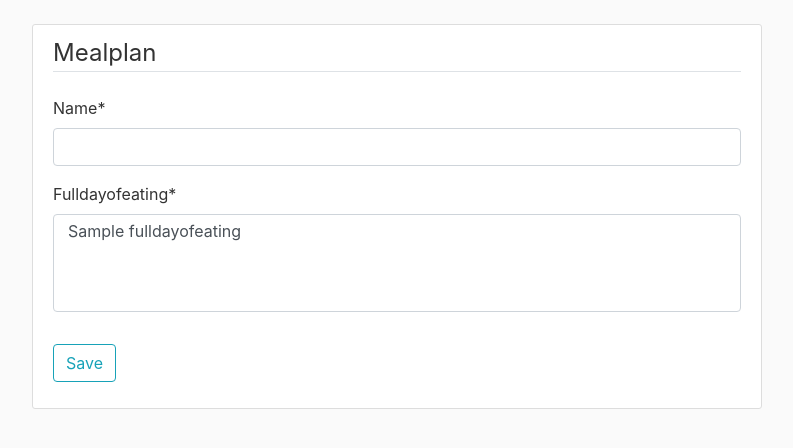
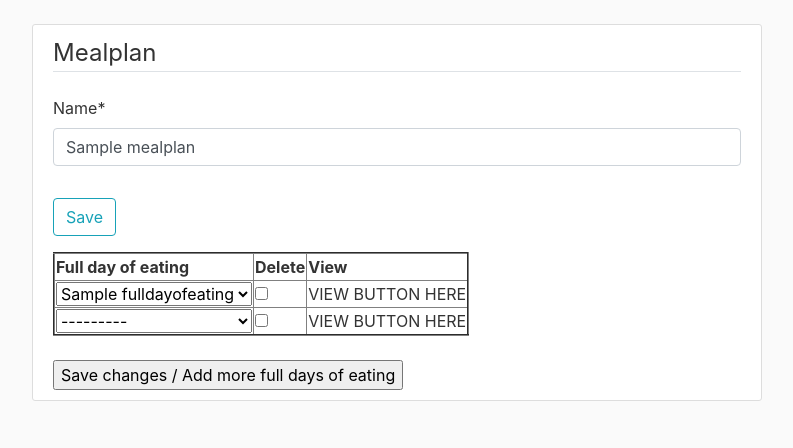
Before and after one commit to matthias4366/mf-2, a Django app: page /mealplan/1/update/ in a window 1280 px wide. Shown: the part 56-504 px from the top of the page, without its empty margins (53-846 px from the left). Run offline with Django 3.2, Linux system fonts and the light colour scheme; a user stored in the database is signed in; tables that the repository leaves empty hold one stand-in row (values such as "Sample post"); parts of the project's set-up code (start-up, migrations or seed data) failed here and were passed over; some libraries are stand-ins or nearby versions.

Commit message:
Working on the creation of Mealplans. The models SpecificFullDayOfEating and Mealplan were designed properly. A formset was created for SpecficFullDayOfEating. The html file for the Mealplan creation has been done. It is possible to create meal plans now. Some functionality is still missing: generate shopping list and calculate vitamin percentages. The detail view of a mealplan is shit as always. But it is a solid start.

```diff
--- a/projectmf/measuredfood/admin.py
+++ b/projectmf/measuredfood/admin.py
@@ -3,7 +3,6 @@ from .models import (
     RawIngredient,
     SpecificIngredient,
     NutrientProfile,
-    Recipe,
     FullDayOfEating,
     Mealplan
     )
@@ -12,6 +11,5 @@ from .models import (
 admin.site.register(RawIngredient)
 admin.site.register(SpecificIngredient)
 admin.site.register(NutrientProfile)
-admin.site.register(Recipe)
 admin.site.register(FullDayOfEating)
 admin.site.register(Mealplan)
--- a/projectmf/measuredfood/forms.py
+++ b/projectmf/measuredfood/forms.py
@@ -6,7 +6,8 @@ from measuredfood.models import (
     FullDayOfEating,
     NutrientProfile,
     RawIngredient,
-    Mealplan
+    Mealplan,
+    SpecificFullDayOfEating
     )
 from django.forms import inlineformset_factory
 import pprint
@@ -17,15 +18,6 @@ class UserRegisterForm(UserCreationForm):
     class Meta:
         model = User
         fields = ['username', 'email', 'password1', 'password2']
-
-
-# class SpecificIngredientForm(forms.ModelForm):
-#     """This class does not currently do anything."""
-#
-#     class Meta:
-#         model = SpecificIngredient
-#         fields = '__all__'
-#         exclude = ['author']
 
 
 class FullDayOfEatingForm(forms.ModelForm):
@@ -65,8 +57,10 @@ class MealplanForm(forms.ModelForm):
         model = Mealplan
         exclude = ['author']
 
-    # TODO: Important error. Only query the FullDayOfEating objects that belong
-    # to the user.
-    fulldayofeating = forms.ModelMultipleChoiceField(
-        queryset = FullDayOfEating.objects.all()
-    )
+
+SpecificFullDayOfEatingFormset = inlineformset_factory(
+    Mealplan,
+    SpecificFullDayOfEating,
+    fields=('__all__'),
+    extra=1,
+)
--- a/projectmf/measuredfood/models.py
+++ b/projectmf/measuredfood/models.py
@@ -113,7 +113,6 @@ class FullDayOfEating(models.Model):
     """
     Putting many recipes and single ingredients together creates a full day of
     eating.
-    TODO: write the code for this class and create the correct relationships.
     """
 
     name = models.CharField(max_length=100)
@@ -135,65 +134,15 @@ class FullDayOfEating(models.Model):
         on_delete=models.SET_NULL,
         editable = True,
         null=True,
-        blank=True
+        blank=False
     )
 
     def __str__(self):
         return self.name
 
-    # def get_absolute_url(self):
-    #     return reverse('list-recipes')
-
-
-class Mealplan(models.Model):
-    """
-    Putting many FullDayOfEating instances together creates a mealplan.
-    """
-
-    name = models.CharField(max_length=100)
-
-    author = models.ForeignKey(
-        User,
-        on_delete=models.CASCADE,
-        blank=True,
-        null=True
-    )
-
-    fulldayofeating = models.ManyToManyField(
-        FullDayOfEating
-    )
-
-    def __str__(self):
-        return self.name
-
-    def get_absolute_url(self):
-        return reverse('list-mealplan')
-
-
-class Recipe(models.Model):
-
-    name = models.CharField(max_length=100)
-
-    author = models.ForeignKey(
-        User,
-        on_delete=models.CASCADE,
-        editable = False
-    )
-
-    def __str__(self):
-        return self.name
-
-    def get_absolute_url(self):
-        return reverse('list-recipes')
-
 
 class SpecificIngredient(models.Model):
-    # This class does not need an author, as it is linked to a specific
-    # FullDayOfEating and the FullDayOfEating has an author.
 
-    # A specific ingredient can't both belong to a recipe AND to a
-    # FullDayOfEating. This is complicated, so I will forget about
-    # the recipes for now.
     fulldayofeating = models.ForeignKey(
         FullDayOfEating,
         on_delete=models.CASCADE,
@@ -215,10 +164,6 @@ class SpecificIngredient(models.Model):
     other. So, the base_amounts are important for the ratios of the ingredients
     at a later point.
     """
-    # base_amount = models.FloatField(
-    #     blank=False,
-    #     null=True
-    # )
     base_amount = models.DecimalField(
         max_digits=MAX_DIGITS_,
         decimal_places=DECIMAL_PLACES_,
@@ -303,3 +248,48 @@ class SpecificIngredient(models.Model):
             return label
         else:
             return 'SpecificIngredient without an associated RawIngredient'
+
+
+class Mealplan(models.Model):
+    """
+    Putting many SpecificFullDayOfEating instances together creates a mealplan.
+    """
+
+    name = models.CharField(max_length=100)
+
+    author = models.ForeignKey(
+        User,
+        on_delete=models.CASCADE,
+        blank=True,
+        null=True
+    )
+
+    def __str__(self):
+        return self.name
+
+    def get_absolute_url(self):
+        return reverse('list-mealplan')
+
+
+class SpecificFullDayOfEating(models.Model):
+    """
+    The principle here is the same as with RawIngredient and SpecificIngredient.
+    Here is is FullDayOfEating and SpecificFullDayOfEating.
+    SpecificFullDayOfEating is used to composite a Mealplan.
+    Each SpecificFullDayOfEating has an associated Mealplan and an associated
+    FullDayOfEating and serves as the glue between the two.
+    """
+
+    fulldayofeating = models.ForeignKey(
+        FullDayOfEating,
+        on_delete=models.CASCADE,
+        blank=False,
+        null=True
+    )
+
+    mealplan = models.ForeignKey(
+        Mealplan,
+        on_delete=models.CASCADE,
+        blank=False,
+        null=True
+    )
--- a/projectmf/measuredfood/templates/measuredfood/mealplan_form.html
+++ b/projectmf/measuredfood/templates/measuredfood/mealplan_form.html
@@ -6,7 +6,7 @@
             {% csrf_token %}
             <fieldset class="form-group">
                 <legend class="border-bottom mb-4">Mealplan</legend>
-                {{ form|crispy }}
+                {{ form_mealplan|crispy }}
             </fieldset>
             <div class="form-group">
                 <button
@@ -16,6 +16,28 @@
                   Save
                 </button>
             </div>
+
+            <table border="2">
+              <tr>
+                <th>Full day of eating</th>
+                <th>Delete</th>
+                <th>View</th>
+              </tr>
+
+              {{ formset_specificfulldayofeating.management_form }}
+              {% for form in formset_specificfulldayofeating %}
+                {% for hidden in form.hidden_fields %}
+                  {{ hidden }}
+                {% endfor %}
+                <tr>
+                  <td>{{ form.fulldayofeating }}</td>
+                  <td>{{ form.DELETE }}</td>
+                  <td>VIEW BUTTON HERE</td>
+                </tr>
+              {% endfor %}
+            </table>
+            <br>
+            <input type="submit" value="Save changes / Add more full days of eating" />
         </form>
     </div>
 {% endblock content %}
--- a/projectmf/measuredfood/views/mealplan.py
+++ b/projectmf/measuredfood/views/mealplan.py
@@ -20,7 +20,8 @@ from measuredfood.models import (
     FullDayOfEating
 )
 from measuredfood.forms import (
-    MealplanForm
+    MealplanForm,
+    SpecificFullDayOfEatingFormset
 )
 from django.contrib.auth.mixins import LoginRequiredMixin, UserPassesTestMixin
 from django.urls import reverse_lazy
@@ -36,17 +37,6 @@ class CreateMealplan(LoginRequiredMixin, CreateView):
         return super().form_valid(form)
 
 
-class ListMealplan(
-    LoginRequiredMixin,
-    ListView
-):
-    model = Mealplan
-    def get_queryset(self):
-        return Mealplan.objects.filter(
-            author = self.request.user
-        ).order_by('name')
-
-
 @login_required
 def update_mealplan_view(request, id_mealplan):
     # Make sure users can not edit other user's objects.
@@ -58,11 +48,58 @@ def update_mealplan_view(request, id_mealplan):
     if not user_is_author:
         context = {}
         return render(request, 'measuredfood/not_yours.html', context)
+    # The user is the author, proceed.
 
-    form = MealplanForm()
-    context = {'form': form}
-    # TODO: use reverse_lazy instead of hard coding the name of the html file.
-    return render(request, 'measuredfood/mealplan_form.html', context)
+    mealplan_object = Mealplan.objects.get(pk = id_mealplan)
+
+    if request.method == 'POST':
+        form_mealplan = MealplanForm(
+            request.POST,
+            instance = mealplan_object
+        )
+        formset_specificfulldayofeating = SpecificFullDayOfEatingFormset(
+            request.POST,
+            instance = mealplan_object
+        )
+
+        if form_mealplan.is_valid() and \
+        formset_specificfulldayofeating.is_valid():
+            formset_specificfulldayofeating.save()
+            form_mealplan.save()
+            return redirect(
+                'update-mealplan',
+                id_mealplan=mealplan_object.id
+                )
+    else:
+        form_mealplan = MealplanForm(instance = mealplan_object)
+        formset_specificfulldayofeating = SpecificFullDayOfEatingFormset(
+            instance = mealplan_object
+        )
+        # Only let the user select FullDayOfEating objects from their own
+        # collection.
+        for form in formset_specificfulldayofeating:
+            form.fields['fulldayofeating'].queryset = \
+            FullDayOfEating.objects.filter(
+                author = request.user.id
+            )
+
+        context = {
+            'form_mealplan': form_mealplan,
+            'formset_specificfulldayofeating': formset_specificfulldayofeating
+        }
+        # TODO: use reverse_lazy instead of hard coding the name of the html file.
+        return render(request, 'measuredfood/mealplan_form.html', context)
+
+
+class ListMealplan(
+    LoginRequiredMixin,
+    ListView
+):
+    model = Mealplan
+    def get_queryset(self):
+        return Mealplan.objects.filter(
+            author = self.request.user
+        ).order_by('name')
 
 
 class DetailMealplan(UserPassesTestMixin, DetailView):
```
